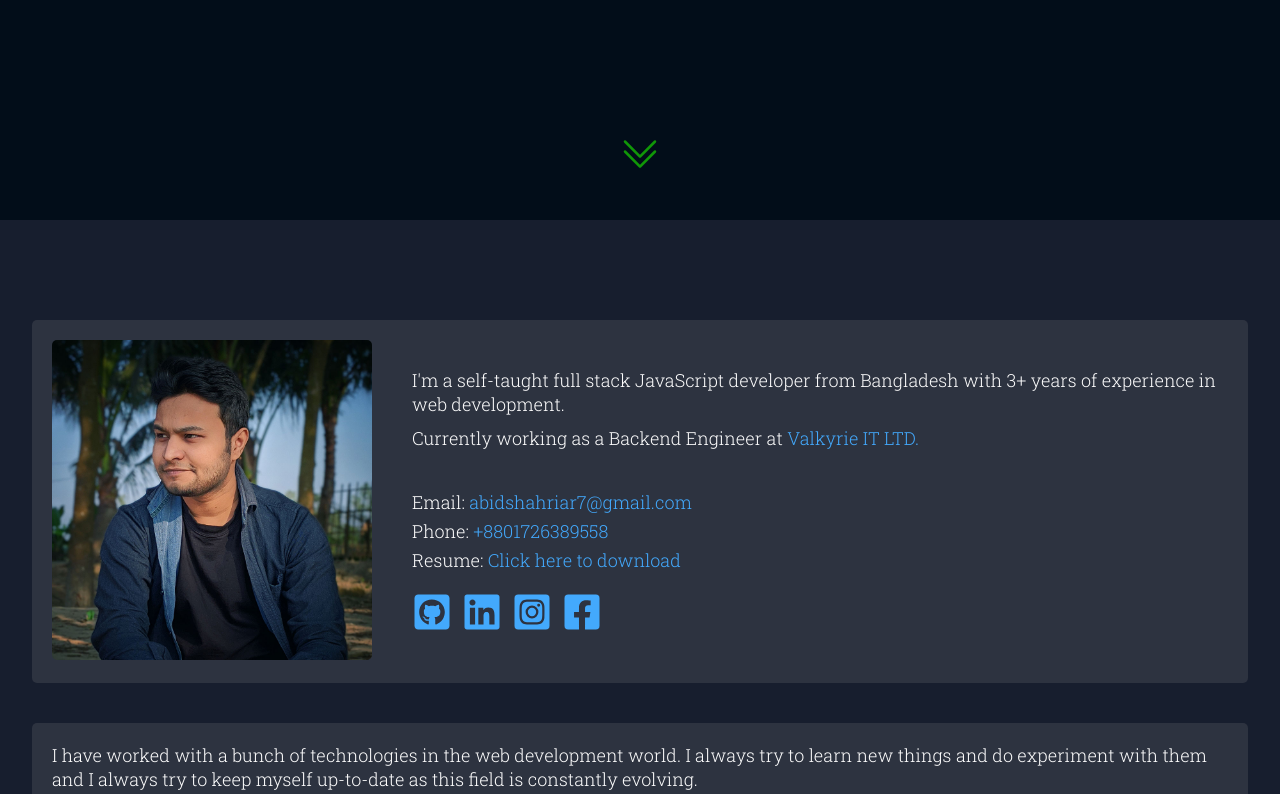
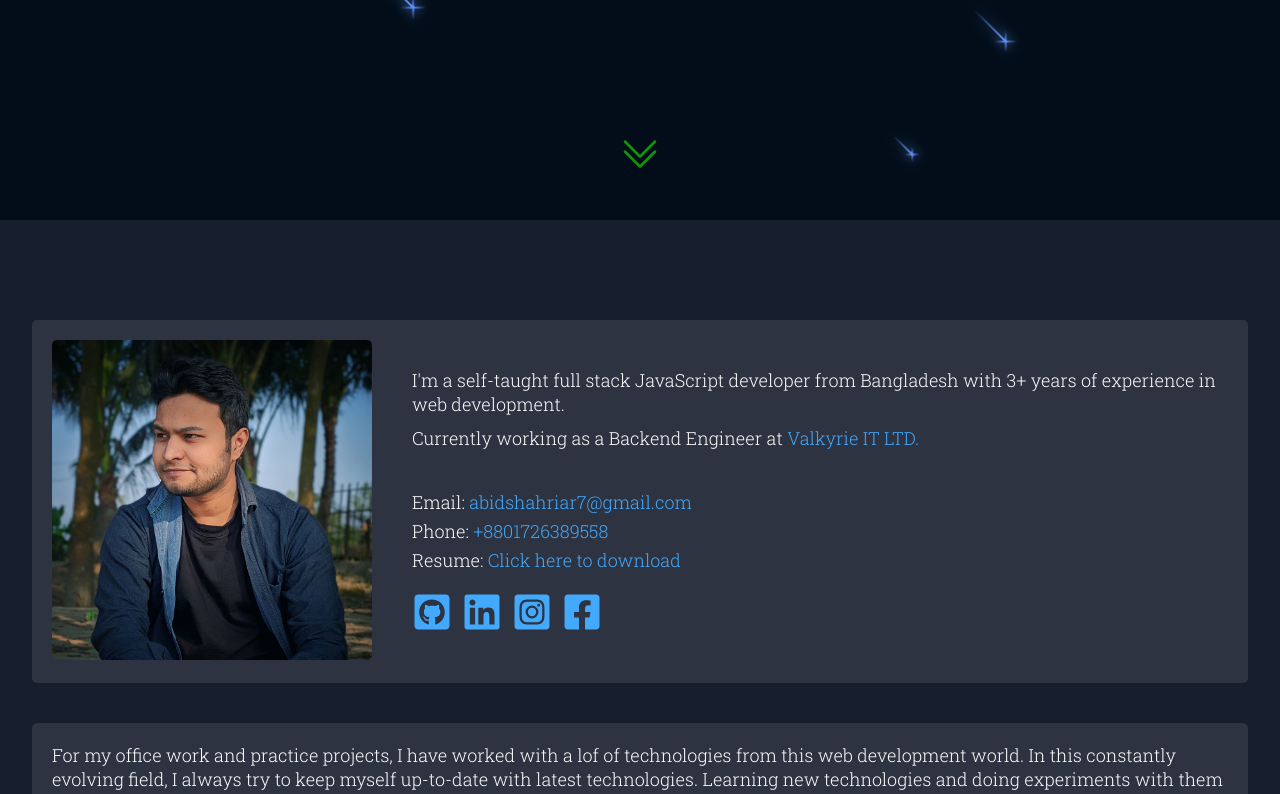
Before and after one commit to abid-shahriar/nextjs_portfolio_v2, a Next.js app: page / in a window 1280 px wide. Shown: the part 580-1374 px from the top of the page. Built offline with nearby package versions, Linux system fonts and the light colour scheme.

Commit message:
added new resume and some text changes

```diff
--- a/src/components/AboutMeAndSkills/index.tsx
+++ b/src/components/AboutMeAndSkills/index.tsx
@@ -70,8 +70,9 @@ export default function AboutMeAndSkills() {
       <Skills>
         <div className="wow fadeInUp" style={{ animationDelay: isMobile ? '0.5s' : '0.5s' }}>
           <Typography margin="0 0 2rem 0">
-            I have worked with a bunch of technologies in the web development world. I always try to learn new things and do
-            experiment with them and I always try to keep myself up-to-date as this field is constantly evolving.
+            For my office work and practice projects, I have worked with a lof of technologies from this web development world. In
+            this constantly evolving field, I always try to keep myself up-to-date with latest technologies. Learning new
+            technologies and doing experiments with them is kinda my thing.
           </Typography>
         </div>
 
--- a/src/styles/main.scss
+++ b/src/styles/main.scss
@@ -51,7 +51,7 @@ section {
 }
 
 ::selection {
-  color: black;
+  color: white;
   background-color: #0b5f00;
 }
 
```
Also changed, not shown: 1 other file (tests, documents, lock files or other folders).
